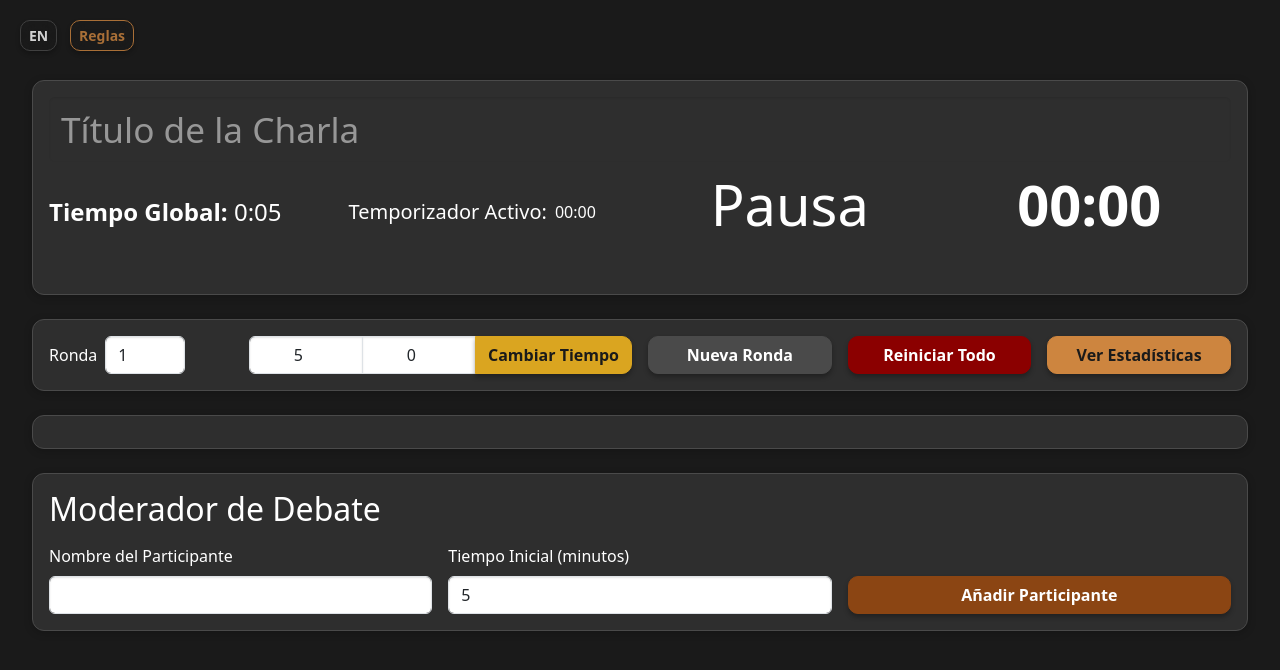
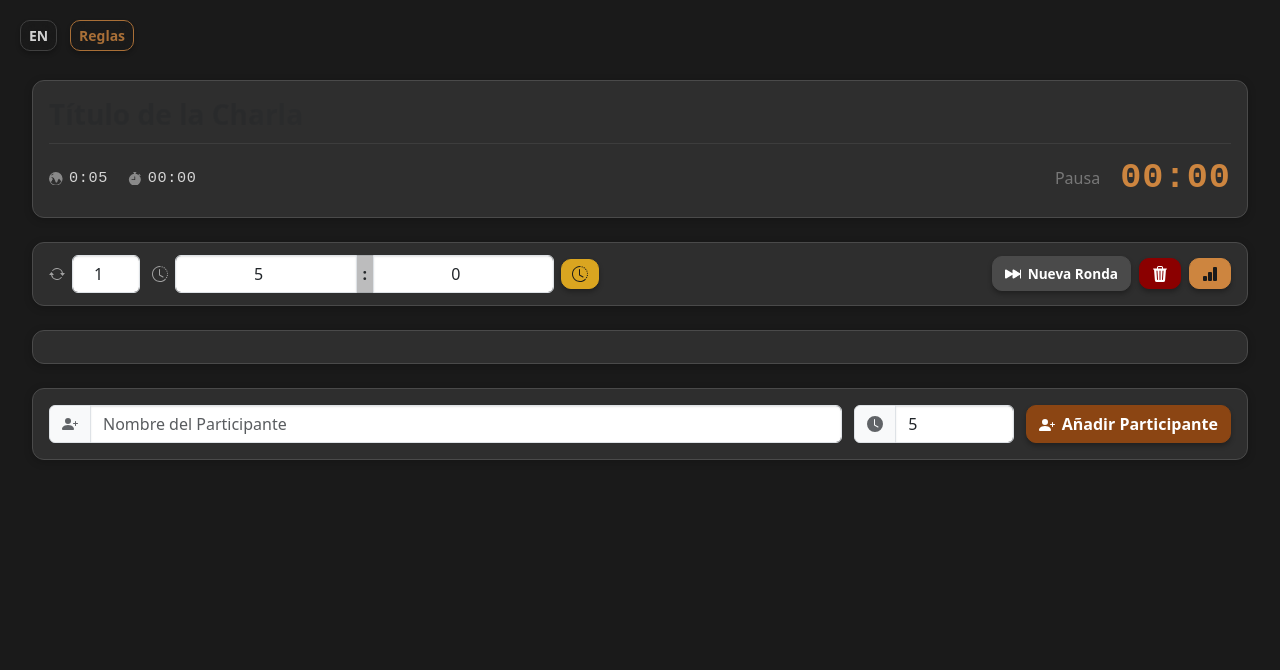
Before and after one commit to stevenvo780/debatesUtil, a React (Create React App) app: page / in a window 1280 px wide. Shown: the top 670 px of the page. Built offline with nearby package versions, Linux system fonts and the light colour scheme.

Commit message:
Full UI refactor: icon-first design, fix score row flex, compact panels

```diff
--- a/src/App.css
+++ b/src/App.css
@@ -718,3 +718,163 @@ select:focus {
 .modal-body .table td {
   background-color: var(--card-color);
 }
+/* ───────────────────────────────────────────
+   GlobalSessionCard
+   ─────────────────────────────────────────── */
+.global-card {
+  padding: 0.75rem 1rem;
+}
+
+.global-title-input {
+  background: transparent !important;
+  border: none !important;
+  font-size: 1.75rem !important;
+  font-weight: 700 !important;
+  color: var(--font-color) !important;
+  padding: 0 0 0.5rem 0 !important;
+  box-shadow: none !important;
+  outline: none !important;
+}
+
+.global-title-input::placeholder {
+  opacity: 0.35;
+}
+
+.global-info-bar {
+  display: flex;
+  flex-wrap: wrap;
+  align-items: center;
+  gap: 1.25rem;
+  padding-top: 0.5rem;
+  border-top: 1px solid rgba(255,255,255,0.07);
+}
+
+.global-stat {
+  display: flex;
+  align-items: center;
+  gap: 0.4rem;
+  font-size: 0.9rem;
+  opacity: 0.8;
+}
+
+.gstat-icon {
+  width: 0.85rem !important;
+  height: 0.85rem !important;
+  opacity: 0.55;
+  flex-shrink: 0;
+}
+
+.gstat-value {
+  font-family: monospace;
+  font-size: 0.95rem;
+  letter-spacing: 0.04em;
+}
+
+.global-active-participant {
+  display: flex;
+  align-items: center;
+  gap: 0.4rem;
+  margin-left: auto;
+}
+
+.active-name {
+  font-size: 1.3rem;
+  font-weight: 700;
+  color: var(--font-color);
+}
+
+.active-name.muted {
+  opacity: 0.35;
+  font-weight: 400;
+  font-size: 1rem;
+}
+
+.timeleft-value {
+  font-size: 2.2rem;
+  font-weight: 800;
+  font-family: monospace;
+  letter-spacing: 0.03em;
+  color: var(--info-color);
+}
+
+/* ───────────────────────────────────────────
+   ControlPanel
+   ─────────────────────────────────────────── */
+.control-panel {
+  padding: 0.75rem 1rem;
+}
+
+.control-row {
+  display: flex;
+  flex-wrap: wrap;
+  align-items: center;
+  gap: 0.75rem;
+}
+
+.control-group {
+  display: flex;
+  align-items: center;
+  gap: 0.45rem;
+}
+
+.ctrl-icon {
+  width: 1rem !important;
+  height: 1rem !important;
+  opacity: 0.55;
+  flex-shrink: 0;
+}
+
+.ctrl-input {
+  width: 68px !important;
+  text-align: center;
+}
+
+.ctrl-time-group {
+  min-width: 140px;
+}
+
+.ctrl-btn {
+  padding: 0.375rem 0.6rem !important;
+  display: flex;
+  align-items: center;
+  justify-content: center;
+}
+
+.control-actions {
+  margin-left: auto;
+  gap: 0.5rem;
+}
+
+.ctrl-action-btn {
+  display: flex !important;
+  align-items: center;
+  gap: 0.4rem;
+  padding: 0.4rem 0.75rem !important;
+}
+
+.ctrl-action-btn span {
+  font-size: 0.85rem;
+}
+
+/* ───────────────────────────────────────────
+   ParticipantForm — add-row
+   ─────────────────────────────────────────── */
+.add-participant-row {
+  display: flex;
+  flex-wrap: wrap;
+  gap: 0.75rem;
+  align-items: center;
+}
+
+.add-participant-row .input-group {
+  flex: 1 1 180px;
+  min-width: 150px;
+}
+
+@media (max-width: 576px) {
+  .global-info-bar { gap: 0.75rem; }
+  .global-active-participant { margin-left: 0; }
+  .timeleft-value { font-size: 1.7rem; }
+  .control-actions { margin-left: 0; }
+  .ctrl-time-group { min-width: 110px; }
+}
--- a/src/components/ControlPanel.js
+++ b/src/components/ControlPanel.js
@@ -1,5 +1,6 @@
 import React from "react"
-import { Row, Col, Button, Form, InputGroup } from "react-bootstrap"
+import { Button, Form, InputGroup } from "react-bootstrap"
+import { BsArrowRepeat, BsClockHistory, BsBarChartFill, BsSkipForwardFill, BsTrash3Fill } from "react-icons/bs"
 
 export default function ControlPanel({
   t,
@@ -13,28 +14,33 @@ export default function ControlPanel({
   changeAllTime
 }) {
   return (
-    <div className="section-box">
-      <Row className="g-3">
-        <Col sm={6} md={2} className="d-flex align-items-center">
-          <Form.Label className="me-2 mb-0">{t('round')}</Form.Label>
+    <div className="section-box control-panel">
+      <div className="control-row">
+        {/* Ronda */}
+        <div className="control-group">
+          <BsArrowRepeat className="ctrl-icon" />
           <Form.Control
             type="number"
-            style={{ width: "80px" }}
+            className="ctrl-input"
             min="1"
             value={round}
             onChange={(e) => updateRoundValue(e.target.value)}
           />
-        </Col>
-        <Col sm={6} md={4}>
-          <InputGroup>
+        </div>
+
+        {/* Tiempo */}
+        <div className="control-group">
+          <BsClockHistory className="ctrl-icon" />
+          <InputGroup className="ctrl-time-group">
             <Form.Control
               type="number"
               placeholder={t('minutes')}
               min="0"
               value={Math.floor(globalTimeInput)}
               onChange={(e) => setGlobalTimeInput(Number(e.target.value) + (globalTimeInput % 1))}
-              style={{textAlign: 'center'}}
+              style={{ textAlign: 'center' }}
             />
+            <InputGroup.Text style={{ padding: "0 0.35rem", fontWeight: 700, opacity: 0.7 }}>:</InputGroup.Text>
             <Form.Control
               type="number"
               placeholder={t('seconds')}
@@ -43,33 +49,30 @@ export default function ControlPanel({
               value={Math.round((globalTimeInput % 1) * 60)}
               onChange={(e) => {
                 const secs = Number(e.target.value)
-                if (secs >= 0 && secs <= 59) {
-                  setGlobalTimeInput(Math.floor(globalTimeInput) + (secs / 60))
-                }
+                if (secs >= 0 && secs <= 59) setGlobalTimeInput(Math.floor(globalTimeInput) + (secs / 60))
               }}
-              style={{textAlign: 'center'}}
+              style={{ textAlign: 'center' }}
             />
-            <Button variant="warning" onClick={changeAllTime}>
-              {t('changeTime')}
-            </Button>
           </InputGroup>
-        </Col>
-        <Col sm={6} md={2}>
-          <Button variant="secondary" className="w-100" onClick={newRound}>
-            {t('newRound')}
+          <Button variant="warning" className="ctrl-btn" onClick={changeAllTime} title={t('changeTime')}>
+            <BsClockHistory style={{ width: "1rem", height: "1rem" }} />
           </Button>
-        </Col>
-        <Col sm={6} md={2}>
-          <Button variant="danger" className="w-100" onClick={resetStorage}>
-            {t('resetAll')}
+        </div>
+
+        {/* Acciones */}
+        <div className="control-group control-actions">
+          <Button variant="secondary" className="ctrl-action-btn" onClick={newRound} title={t('newRound')}>
+            <BsSkipForwardFill style={{ width: "1rem", height: "1rem" }} />
+            <span>{t('newRound')}</span>
           </Button>
-        </Col>
-        <Col sm={6} md={2}>
-          <Button variant="info" className="w-100" onClick={showStats}>
-            {t('showStats')}
+          <Button variant="danger" className="ctrl-action-btn" onClick={resetStorage} title={t('resetAll')}>
+            <BsTrash3Fill style={{ width: "1rem", height: "1rem" }} />
           </Button>
-        </Col>
-      </Row>
+          <Button variant="info" className="ctrl-action-btn" onClick={showStats} title={t('showStats')}>
+            <BsBarChartFill style={{ width: "1rem", height: "1rem" }} />
+          </Button>
+        </div>
+      </div>
     </div>
   )
 }
--- a/src/components/GlobalSessionCard.js
+++ b/src/components/GlobalSessionCard.js
@@ -1,5 +1,6 @@
 import React from "react"
-import { Form, Row, Col } from "react-bootstrap"
+import { Form } from "react-bootstrap"
+import { BsGlobeCentralSouthAsia, BsPersonFill, BsStopwatchFill } from "react-icons/bs"
 
 export default function GlobalSessionCard({
   t,
@@ -12,48 +13,32 @@ export default function GlobalSessionCard({
   activeTimeLeft
 }) {
   return (
-    <div className="section-box">
+    <div className="section-box global-card">
       <Form.Control
         placeholder={t('chatTitle')}
-        style={{
-          background: "transparent",
-          border: "none",
-          fontSize: "2.2rem",
-          color: "var(--font-color)"
-        }}
-        className="global-session-title"
+        className="global-title-input"
         value={globalSessionTitle}
         onChange={(e) => onTitleChange(e.target.value)}
       />
-      <Row className="g-3 align-items-center mb-3">
-        <Col sm={6} md={3} className="d-flex">
-          <p
-            style={{ cursor: "pointer", fontSize: "1.5rem", marginTop: "1rem" }}
-            onClick={toggleGlobalSession}
-          >
-            <strong>{t('globalTime')}:</strong> <span>{getGlobalSessionClock()}</span>
-          </p>
-        </Col>
-        <Col sm={6} md={3} className="d-flex">
-          <h5 className="mb-0 me-2">{t('activeTimer')}:</h5>
-          <div>{activeTimer}</div>
-        </Col>
-        <Col sm={6} md={3}>
-          <div style={{ textAlign: "center", marginBottom: "1rem" }}>
-            <div style={{ fontSize: "3.5rem" }}>
-              {activeParticipant ? activeParticipant.name : t('noActiveParticipant')}
-            </div>
-          </div>
-        </Col>
-        <Col sm={6} md={3}>
-          <div style={{ textAlign: "center", marginBottom: "1rem" }}>
-
-            <div style={{ fontSize: "3.5rem", fontWeight: "bold" }}>
-              {activeTimeLeft}
-            </div>
-          </div>
-        </Col>
-      </Row>
+      <div className="global-info-bar">
+        <div className="global-stat" onClick={toggleGlobalSession} title={t('globalTime')} style={{ cursor: "pointer" }}>
+          <BsGlobeCentralSouthAsia className="gstat-icon" />
+          <span className="gstat-value">{getGlobalSessionClock()}</span>
+        </div>
+        <div className="global-stat" title={t('activeTimer')}>
+          <BsStopwatchFill className="gstat-icon" />
+          <span className="gstat-value">{activeTimer}</span>
+        </div>
+        <div className="global-active-participant">
+          {activeParticipant
+            ? <><BsPersonFill className="gstat-icon" /><span className="active-name">{activeParticipant.name}</span></>
+            : <span className="active-name muted">{t('noActiveParticipant')}</span>
+          }
+        </div>
+        <div className="global-timeleft">
+          <span className="timeleft-value">{activeTimeLeft}</span>
+        </div>
+      </div>
     </div>
   )
 }
--- a/src/components/ParticipantForm.js
+++ b/src/components/ParticipantForm.js
@@ -1,45 +1,47 @@
 import React from "react"
-import { Row, Col, Button, Form } from "react-bootstrap"
+import { Button, Form, InputGroup } from "react-bootstrap"
+import { BsPersonPlusFill, BsClockFill } from "react-icons/bs"
 
 export const generateShortId = () => {
   return Math.random().toString(36).substring(2, 6).toUpperCase();
 }
 
 export default function ParticipantForm({
-  t,  // añadir t a los props
+  t,
   participantName,
   setParticipantName,
   initialTime,
   setInitialTime,
   addParticipant
 }) {
+  const handleKey = (e) => { if (e.key === 'Enter') addParticipant() }
   return (
     <div className="section-box">
-      <h2 className="mb-3">{t('title')}</h2>
-      <Row className="g-3">
-        <Col sm={6} md={4}>
-          <Form.Label>{t('participantName')}</Form.Label>
+      <div className="add-participant-row">
+        <InputGroup>
+          <InputGroup.Text><BsPersonPlusFill style={{ opacity: 0.7 }} /></InputGroup.Text>
           <Form.Control
             type="text"
+            placeholder={t('participantName')}
             value={participantName}
             onChange={(e) => setParticipantName(e.target.value)}
+            onKeyDown={handleKey}
           />
-        </Col>
-        <Col sm={6} md={4}>
-          <Form.Label>{t('initialTime')}</Form.Label>
+        </InputGroup>
+        <InputGroup style={{ maxWidth: "160px" }}>
+          <InputGroup.Text><BsClockFill style={{ opacity: 0.7 }} /></InputGroup.Text>
           <Form.Control
             type="number"
             min="1"
             value={initialTime}
             onChange={(e) => setInitialTime(e.target.value)}
+            onKeyDown={handleKey}
           />
-        </Col>
-        <Col sm={6} md={4} className="d-flex align-items-end">
-          <Button variant="primary" className="w-100" onClick={addParticipant}>
-            {t('addParticipant')}
-          </Button>
-        </Col>
-      </Row>
+        </InputGroup>
+        <Button variant="primary" onClick={addParticipant}>
+          <BsPersonPlusFill style={{ marginRight: "0.4rem" }} />{t('addParticipant')}
+        </Button>
+      </div>
     </div>
   )
 }
--- a/src/styles/ParticipantsSection.css
+++ b/src/styles/ParticipantsSection.css
@@ -149,123 +149,154 @@
   background: rgba(255, 255, 255, 0.1);
 }
 
-/* Points Section Styles */
-.points-section {
-  border-top: 1px solid rgba(0, 0, 0, 0.1);
-  padding-top: 0.8rem;
+/* ── Participant card ── */
+.participant-body {
+  padding: 0.85rem 0.9rem;
 }
 
-.bg-danger .points-section {
-  border-top-color: rgba(255, 255, 255, 0.2);
+.card-active {
+  outline: 2px solid var(--success-color);
+  outline-offset: 1px;
 }
 
-.score-label {
-  font-size: 0.72rem;
-  letter-spacing: 0.08em;
-  text-transform: uppercase;
-  text-align: center;
-  opacity: 0.75;
-  margin-bottom: 0.35rem;
+.participant-name {
+  font-size: 1.1rem;
+  font-weight: 600;
+  white-space: nowrap;
+  overflow: hidden;
+  text-overflow: ellipsis;
 }
 
-.points-controls {
-  display: grid;
-  grid-template-columns: 1fr;
-  margin-bottom: 0;
-  width: 100%;
-  gap: 0.6rem;
+/* ── Timer block ── */
+.timer-block {
+  display: flex;
+  flex-direction: column;
+  align-items: center;
+  gap: 0.25rem;
+  margin-bottom: 0.2rem;
 }
 
-.points-btn {
-  width: 100%;
-  min-height: 52px;
-  padding: 0.25rem 0.9rem;
+.time-left {
+  font-size: 2rem;
+  font-weight: 700;
+  line-height: 1;
+  letter-spacing: 0.02em;
+  transition: color 0.3s ease;
+}
+
+.status-pill {
+  display: inline-flex;
+  align-items: center;
+  justify-content: center;
+  padding: 0.15rem 0.55rem;
+  border-radius: 99px;
+  font-size: 0.7rem;
+  gap: 0.25rem;
+}
+
+.status-pill svg {
+  width: 0.7rem !important;
+  height: 0.7rem !important;
+}
+
+.pill-active {
+  background: rgba(85, 107, 47, 0.45);
+  color: #a8d87a;
+  border: 1px solid rgba(85, 107, 47, 0.6);
+}
+
+.pill-paused {
+  background: rgba(74, 74, 74, 0.45);
+  color: #aaa;
+  border: 1px solid rgba(74, 74, 74, 0.6);
+}
+
+/* ── Points display ── */
+.points-display {
+  font-size: 1.45rem;
+  font-weight: 700;
+  line-height: 1;
+  text-align: center;
+}
+
+.points-display.positive { color: #73d08a; }
+.points-display.negative { color: #ff8c8c; }
+.points-display.on-danger { color: #ffffff; }
+
+/* ── Stats row ── */
+.stats-row {
+  display: flex;
+  justify-content: space-around;
+  align-items: center;
+  font-size: 0.78rem;
+  opacity: 0.8;
+  padding: 0.4rem 0;
+  border-top: 1px solid rgba(255,255,255,0.08);
+}
+
+.stat-item {
+  display: flex;
+  align-items: center;
+  gap: 0.3rem;
+}
+
+.stat-icon {
+  width: 0.72rem !important;
+  height: 0.72rem !important;
+  opacity: 0.6;
+  flex-shrink: 0;
+}
+
+/* ── Generic icon buttons ── */
+.icon-button {
+  padding: 0.4rem !important;
+  opacity: 0.85;
+  transition: all 0.2s cubic-bezier(0.4, 0, 0.2, 1);
+  border-radius: 8px;
   display: flex;
   align-items: center;
   justify-content: center;
-  border-radius: 14px;
-  font-weight: bold;
 }
 
-.points-btn-inner {
-  display: flex;
-  align-items: center;
-  justify-content: center;
-  gap: 0.5rem;
-  width: 100%;
+.icon-button:hover {
+  opacity: 1;
+  transform: scale(1.1);
+  background: rgba(255, 255, 255, 0.08) !important;
 }
 
-.points-btn svg {
-  width: 1.2rem !important;
-  height: 1.2rem !important;
+.icon-button:active {
+  transform: scale(0.95);
 }
 
-.points-btn:disabled {
-  opacity: 0.5;
+/* ── Card hover/active ── */
+.participant-card {
+  position: relative;
+  transition: all 0.25s ease-in-out !important;
+  cursor: pointer;
 }
 
-.points-btn-value {
-  font-size: 1rem;
-  font-weight: 700;
-  line-height: 1;
+.participant-card:hover {
+  transform: translateY(-2px);
+  box-shadow: 0 8px 20px rgba(0,0,0,0.2) !important;
 }
 
-.points-display {
-  font-size: 1.65rem;
-  font-weight: 700;
-  line-height: 1;
-  text-align: center;
-  margin-bottom: 0.75rem;
+.participant-card:active {
+  transform: scale(0.985);
 }
 
-.points-display.positive {
-  color: #73d08a;
+.participant-card:focus {
+  outline: 2px solid var(--info-color);
+  outline-offset: 2px;
 }
 
-.points-display.negative {
-  color: #ff8c8c;
-}
-
-.points-display.on-danger {
-  color: #ffffff;
-}
-
-.criteria-buttons {
-  gap: 0.25rem;
-}
-
-.criterion-btn {
-  font-size: 0.75rem;
-  padding: 0.2rem 0.5rem;
-  white-space: nowrap;
-}
-
-.criterion-btn .badge {
-  font-size: 0.65rem;
-  margin-left: 0.25rem;
-}
-
-.bg-danger .criterion-btn {
-  border-color: rgba(255, 255, 255, 0.5);
-  color: rgba(255, 255, 255, 0.9);
-}
-
-.bg-danger .criterion-btn:hover {
-  background: rgba(255, 255, 255, 0.2);
-  border-color: rgba(255, 255, 255, 0.7);
+@keyframes dyingGradient {
+  0%   { background-color: var(--card-color); }
+  50%  { background-color: var(--warning-hover); }
+  100% { background-color: var(--danger-color); }
 }
 
 @media (max-width: 768px) {
-  .criterion-btn {
-    font-size: 0.7rem;
-    padding: 0.15rem 0.4rem;
-  }
-
-  .points-btn {
-    min-height: 56px;
-  }
-
-  .points-display {
-    font-size: 1.3rem;
-  }
+  .time-left { font-size: 1.75rem; }
+  .points-display { font-size: 1.3rem; }
+  .participant-body { padding: 0.75rem; }
 }
```
Also changed, not shown: src/components/ParticipantsSection.js (+60 -59 lines).
